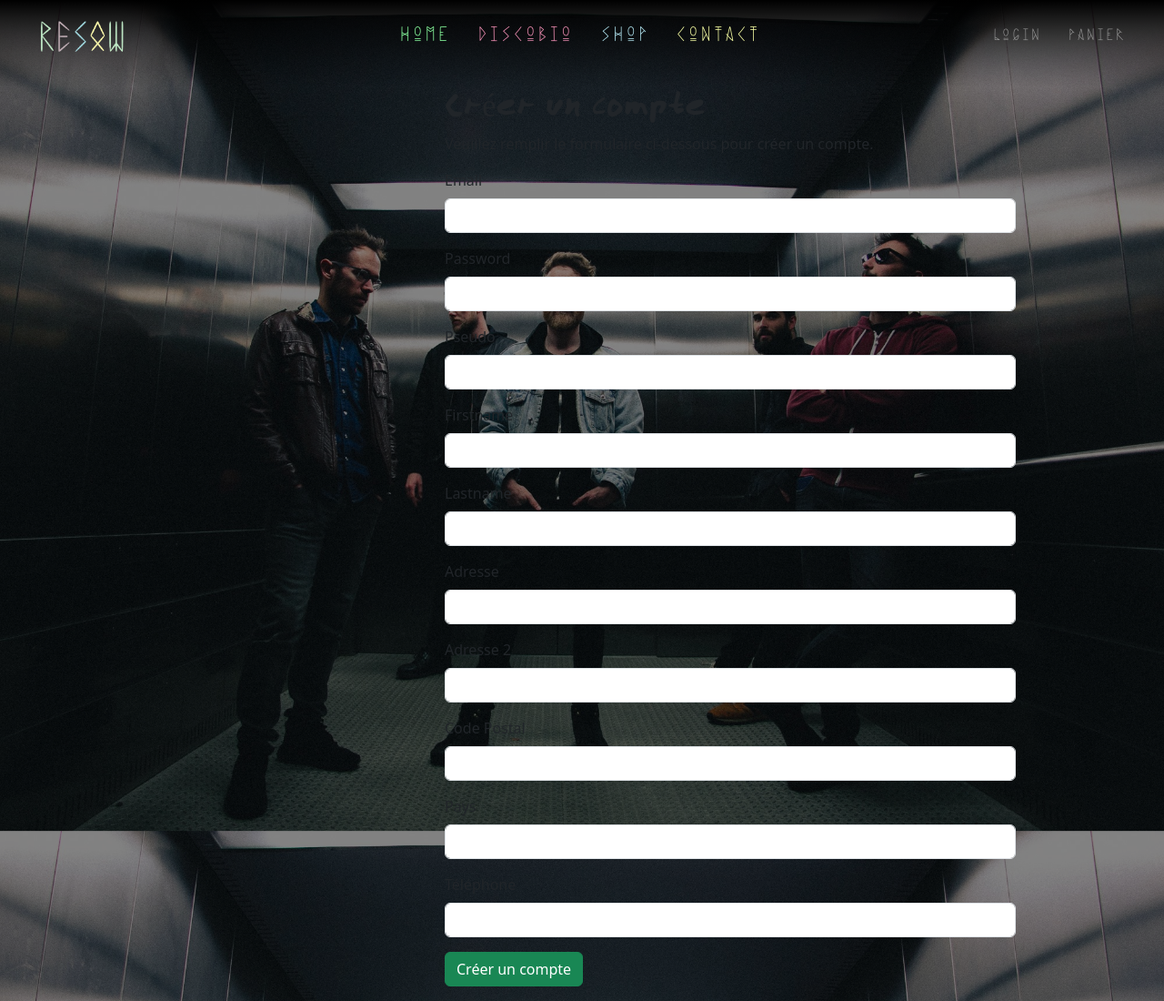
After one commit to Julio-Compressor/RESOW, a PHP site: template src/View/User/register.html.twig in a window 1280 px wide. The commit adds this page. Shown: the whole page at 91% size. Run offline with PHP 8.4, Linux system fonts and the light colour scheme; the template is opened without the code that fills it, so the values that code supplies are empty; some libraries are stand-ins or nearby versions.

Commit message:
Creation of the register and login page

```diff
--- /dev/null
+++ b/src/View/User/register.html.twig
@@ -0,0 +1,57 @@
+{% extends 'layout.html.twig' %}
+
+{% block content %}
+<div class="row">
+    <div class="col-md-6 offset-md-3">
+            <h1>Créer un compte</h1>
+            <p>Veuillez remplir le formulaire ci-dessous pour créer un compte.</p>
+
+    <form action="" method="post">
+        <div class="mb-3">
+        <label for="email" class="form-label">Email</label>
+            <input class="form-control" type="email" id="email" name="email" required>
+        </div>
+        <div class="mb-3">
+        <label for="password" class="form-label">Password</label>
+            <input class="form-control" type="password" id="password" name="password" required>
+        </div>
+        <div class="mb-3">
+        <label for="pseudo" class="form-label">Pseudo</label>
+            <input class="form-control" type="text" id="pseudo" name="pseudo" required>
+        </div>
+        <div class="mb-3">
+        <label for="firstname" class="form-label">Firstname</label>
+            <input class="form-control" type="text" id="firstname" name="firstname" required>
+        </div>
+        <div class="mb-3">
+        <label for="lastname" class="form-label">Lastname</label>
+            <input class="form-control" type="text" id="lastname" name="lastname" required>
+        </div>
+        <div class="mb-3">
+        <label for="address" class="form-label">Adresse</label>
+            <input class="form-control" type="text" id="address" name="address" required>
+        </div>
+        <div class="mb-3">
+        <label for="address2" class="form-label">Adresse 2</label>
+            <input class="form-control" type="text" id="address2" name="address2" required>
+        </div>
+        <div class="mb-3">
+        <label for="zip_code" class="form-label">Code Postal</label>
+            <input class="form-control" type="text" id="zip_code" name="zip_code" required>
+        </div>
+        <div class="mb-3">
+        <label for="pays" class="form-label">Pays</label>
+            <input class="form-control" type="text" id="pays" name="pays" required>
+        </div>
+        <div class="mb-3">
+        <label for="phone" class="form-label">Téléphone</label>
+            <input class="form-control" type="text" id="phone" name="phone" required>
+        </div>
+        <div class="mb-3">
+            <button type="submit" class="btn btn-success">Créer un compte</button>
+        </div>
+    </form>
+
+    </div>
+</div>
+{% endblock %}
--- a/src/View/include/_navbar.html.twig
+++ b/src/View/include/_navbar.html.twig
@@ -15,7 +15,7 @@
             </div>
             <div class="uk-navbar-right">
                 <ul class="uk-navbar-nav">
-                    <li><a href="#" style="font-size: 1.1rem;">Login</a></li>
+                    <li><a href="register" style="font-size: 1.1rem;">Login</a></li>
                     <li><a href="#" style="font-size: 1.1rem;">panier</a></li>
                 </ul>
             </div>
--- a/src/routes.php
+++ b/src/routes.php
@@ -14,4 +14,6 @@
     'items/show' => ['ItemController', 'show', ['id']],
     'items/add' => ['ItemController', 'add',],
     'items/delete' => ['ItemController', 'delete',],
+    'register' => ['UserController', 'register',],
+    'login' => ['UserController', 'login',],
 ];
```
Also changed, not shown: database.sql (+10 -1 lines), src/Controller/UserController.php (added, +34 -0 lines), src/Model/UserManager.php (added, +38 -0 lines), src/View/User/login.html.twig (added, +21 -0 lines).
